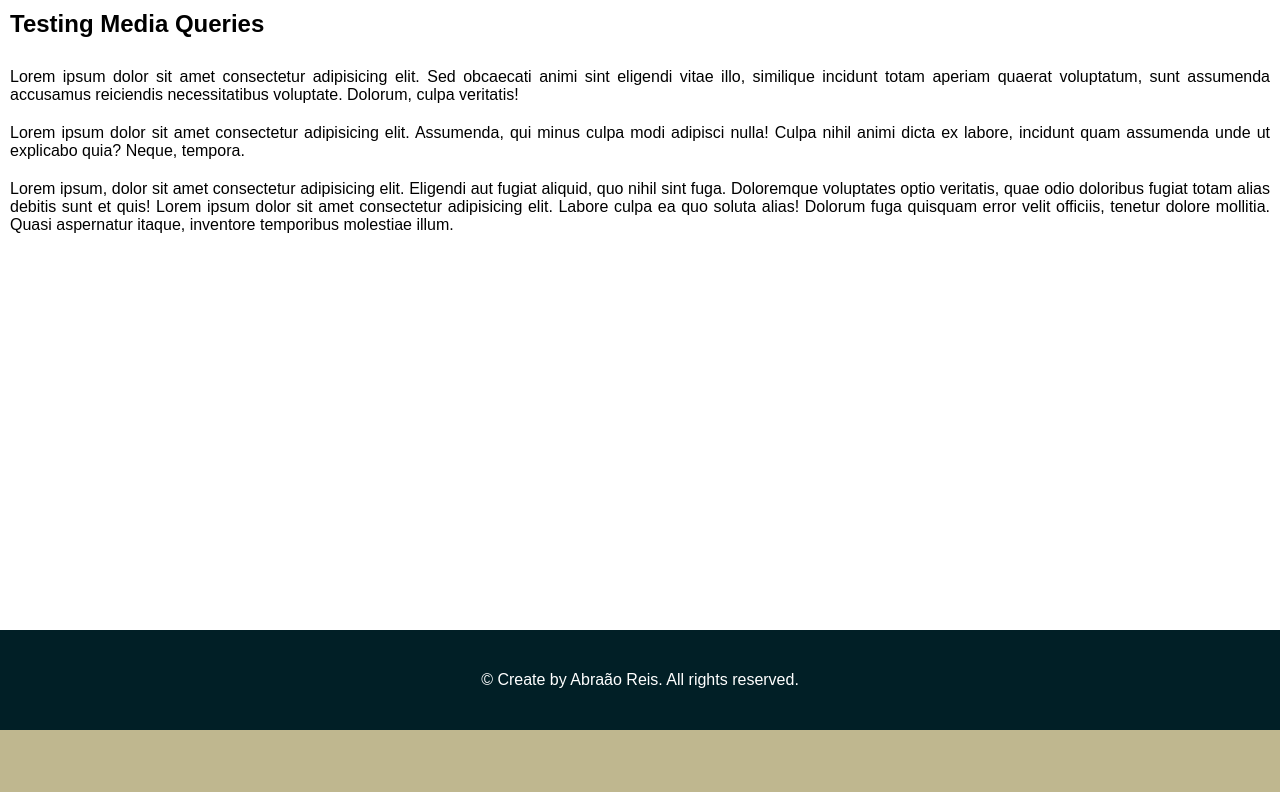
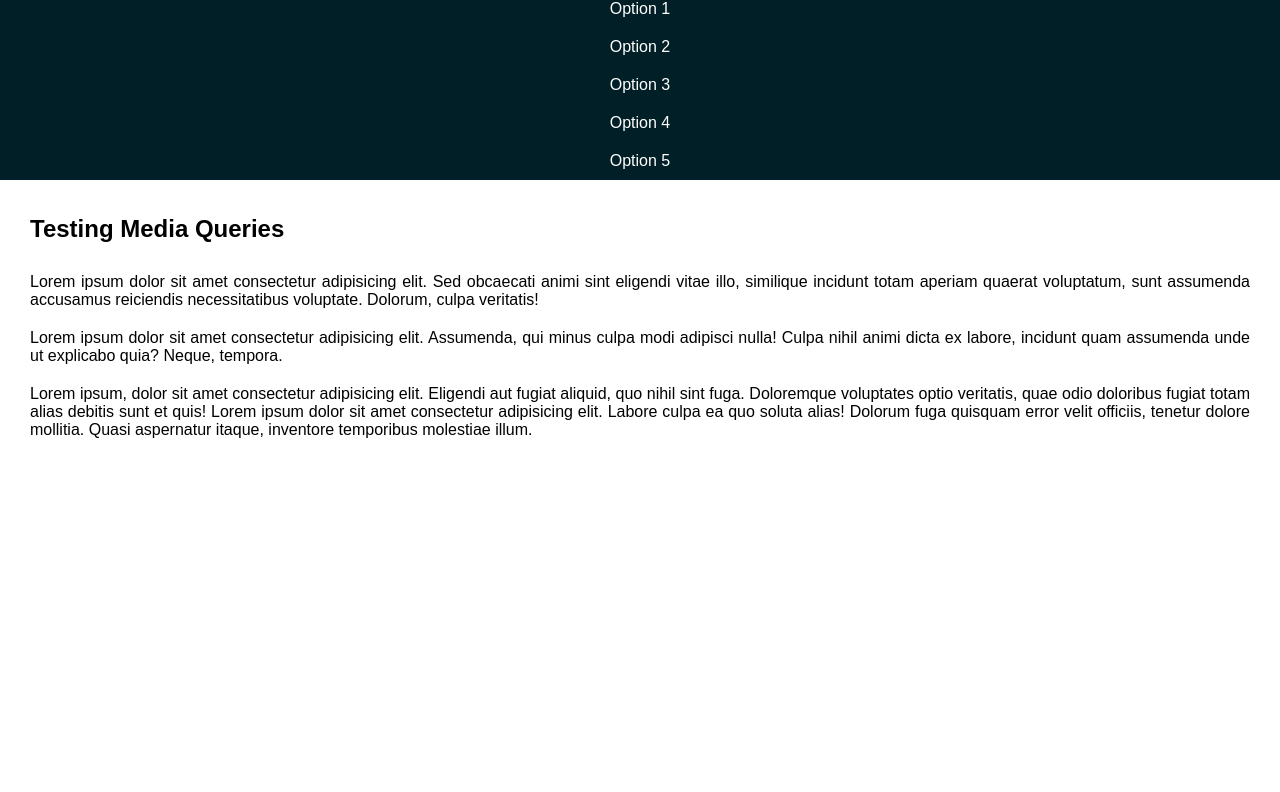
Before and after one commit to abraao-reyys/html-css, a plain HTML site: page exercicios/ex026/mq005/index.html in a window 1280 px wide. Shown: the part 207-999 px from the top of the page. Before the commit the page ends 937 px from the top, so only its background shows below. Drawn offline with Linux system fonts and the light colour scheme.

Commit message:
ex026 upd

```diff
--- a/exercicios/ex026/mq005/css/style.css
+++ b/exercicios/ex026/mq005/css/style.css
@@ -27,10 +27,6 @@ header h1 {
     padding: 50px;
 }
 
-ul {
-    display: none;
-}
-
 #menu-box {
     width: 100%;
     background-color: #F2A71B;
@@ -41,18 +37,40 @@ ul {
     width: 48px;
 }
 
+menu ul {
+    color: white;
+    display: block;
+    text-align: center;
+    list-style-type: none;
+}
+
+menu ul li a {
+    color: white;
+    display: block;
+    width: 150px;
+    margin: auto;
+    padding: 10px 0px;
+    text-decoration: none;
+}
+
+menu ul li a:hover {
+    background-color: rgba(255, 255, 255, 0.26);
+    text-decoration: underline;
+}
+
 main {
     background-color: white;
     text-align: justify;
     height: 80%;
+    padding: 15px 30px;
 }
 
 main h2 {
-    padding: 20px 10px;
+    padding: 20px 0px;
 }
 
 main p {
-    padding: 10px;
+    padding: 10px 0px;
 }
 
 footer {
--- a/exercicios/ex026/mq005/index.html
+++ b/exercicios/ex026/mq005/index.html
@@ -12,16 +12,16 @@
     <header>
         <h1>Media Queries</h1>
         <menu>
-            <ul>
-                <li>Option 1</li>
-                <li>Option 2</li>
-                <li>Option 3</li>
-                <li>Option 4</li>
-                <li>Option 5</li>
-            </ul>
             <div id="menu-box">
                 <a href="#"><img src="images/menu-aberto.png" alt="Ícone de Menu"></a>
             </div>
+            <ul>
+                <li><a href="#">Option 1</a></li>
+                <li><a href="#">Option 2</a></li>
+                <li><a href="#">Option 3</a></li>
+                <li><a href="#">Option 4</a></li>
+                <li><a href="#">Option 5</a></li>
+            </ul>
         </menu>
     </header>
     <main>
```
